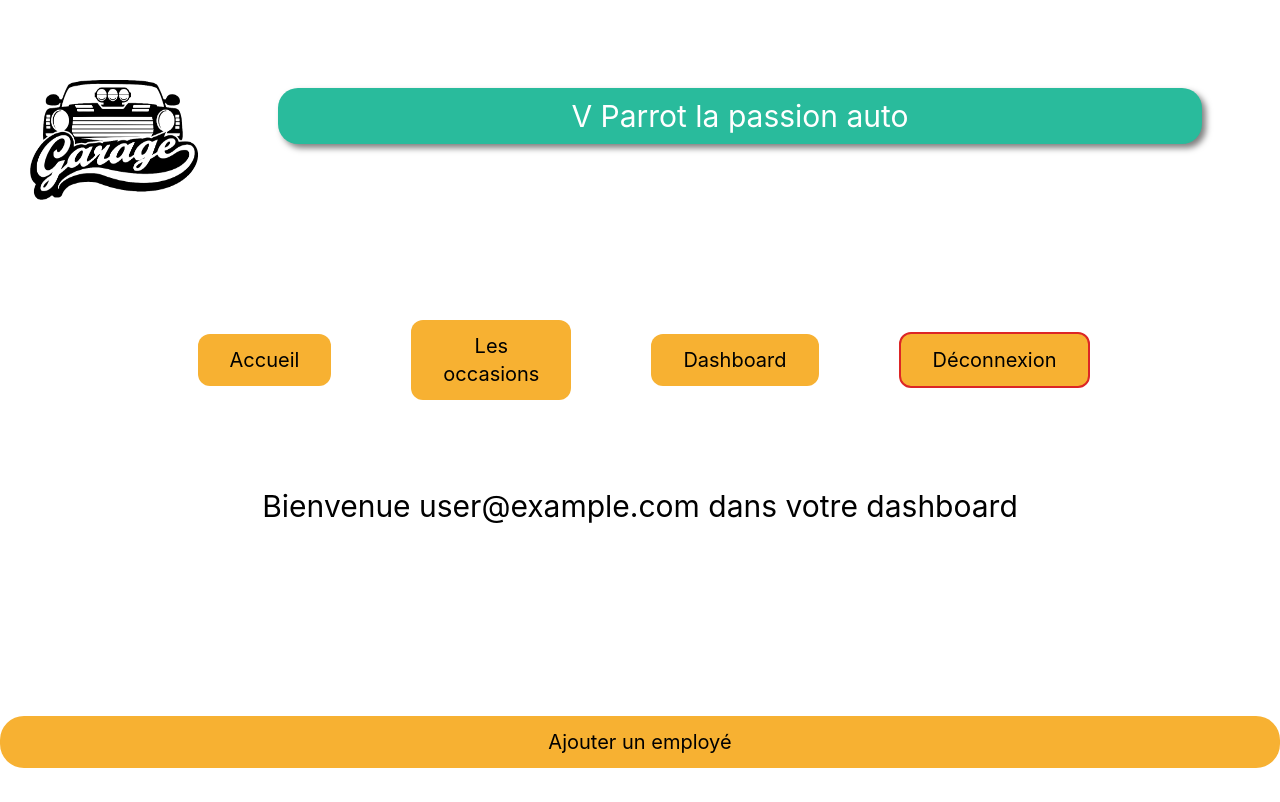
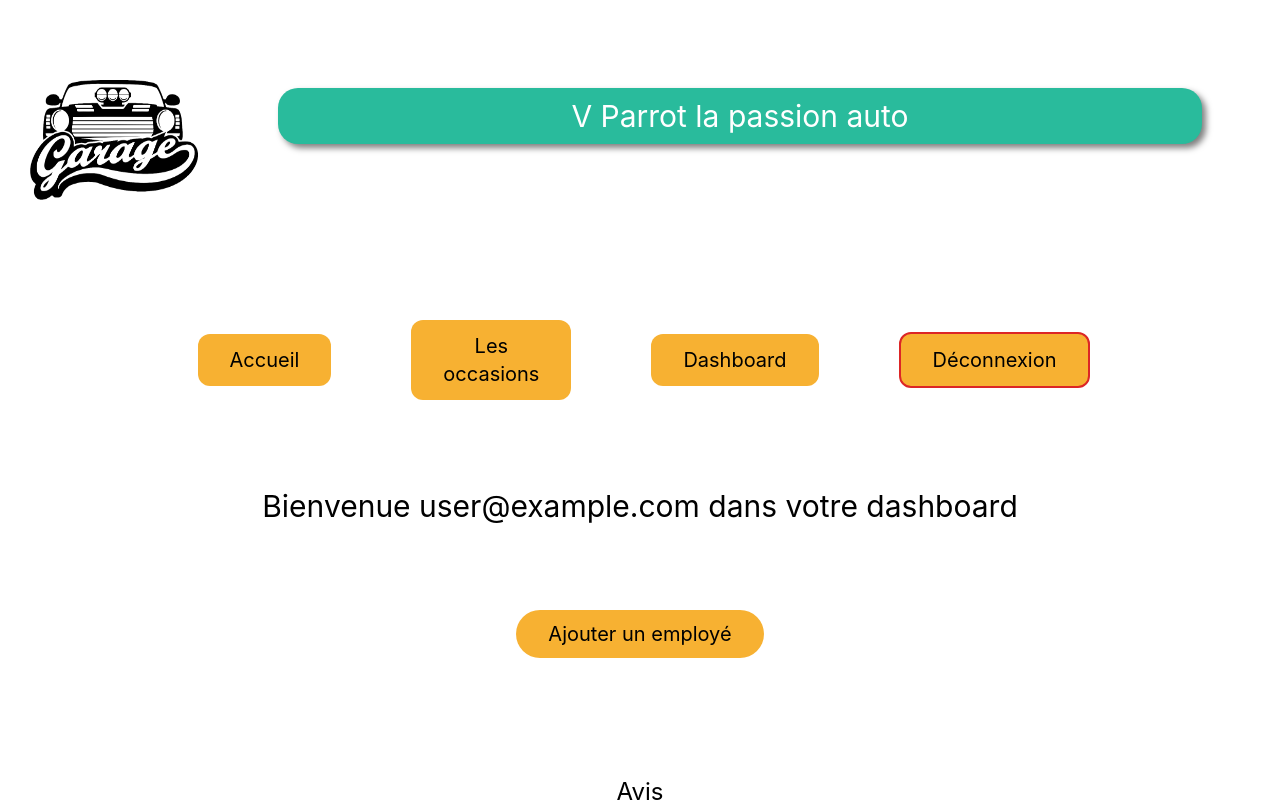
Before and after one commit to spyki78/garage, a Next.js app: page /dashboard in a window 1280 px wide. Shown: the top 802 px of the page. Built offline with nearby package versions, Linux system fonts and the light colour scheme; no server answers; the database is empty; sample sign-in values are in the browser's storage.

Commit message:
push button

```diff
--- a/src/app/(admin)/dashboard/page.tsx
+++ b/src/app/(admin)/dashboard/page.tsx
@@ -24,8 +24,8 @@ export default async function Page() {
         Bienvenue {session?.user?.email} dans votre dashboard
       </p>
       { (
-        <div className="cursor-pointer lg:text- text-center justify-center lg:text-xl md:text-lg rounded-3xl lg:w-[100px]mt-20 pl-8 pr-8 pt-3 pb-3 bg-primaryColor opacity-120 transition duration-300 ease-in-out hover:opacity-50 border-lg mt-48">
-          <Link href="/dashboard/employe">Ajouter un employé</Link>
+        <div className="cursor-pointer lg:text-center justify-center lg:w-full mt-24 ">
+          <Link className="lg:text-xl md:text-lg rounded-3xl  pl-8 pr-8 pt-3 pb-3 bg-primaryColor opacity-120 transition duration-300 ease-in-out hover:opacity-50 border-lg" href="/dashboard/employe">Ajouter un employé</Link>
         </div>
       )}
       <div className="flex flex-col">
```
